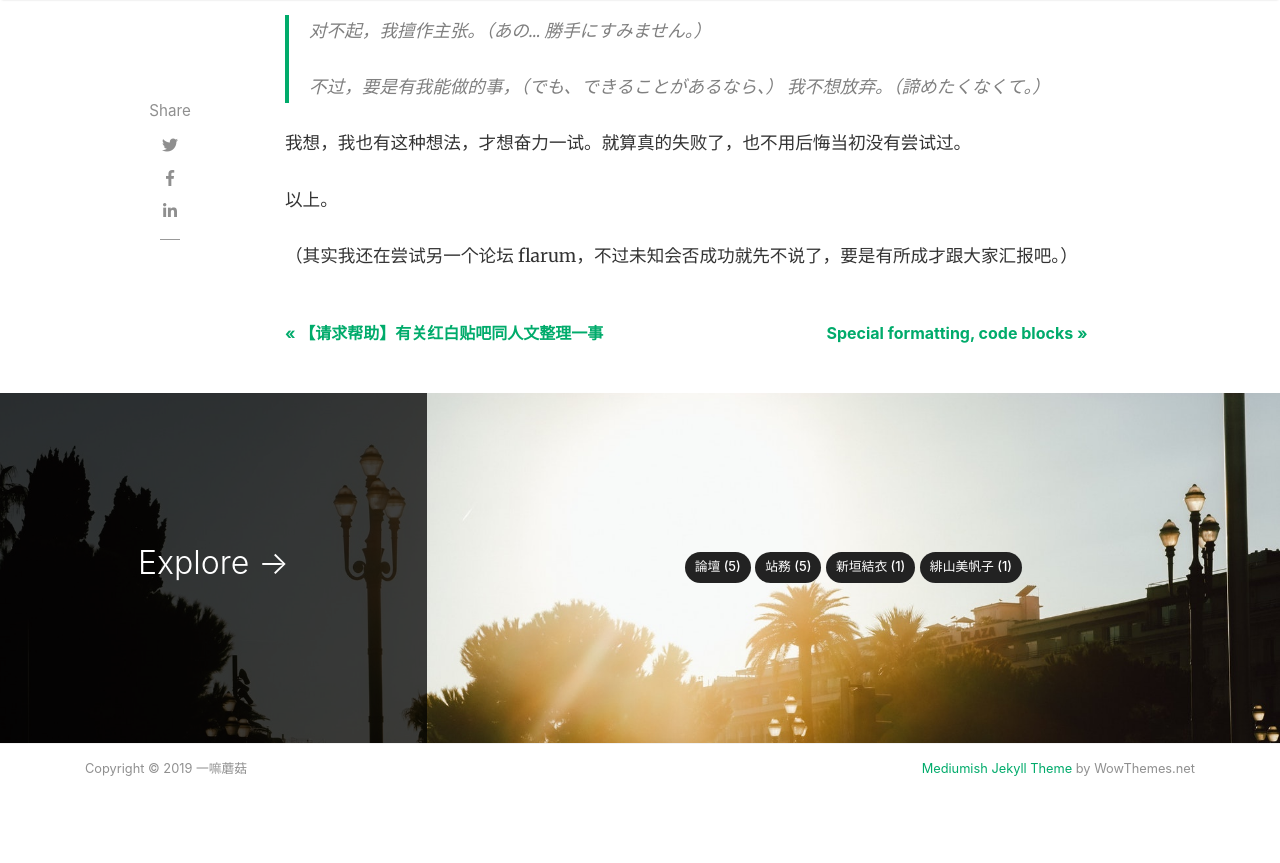
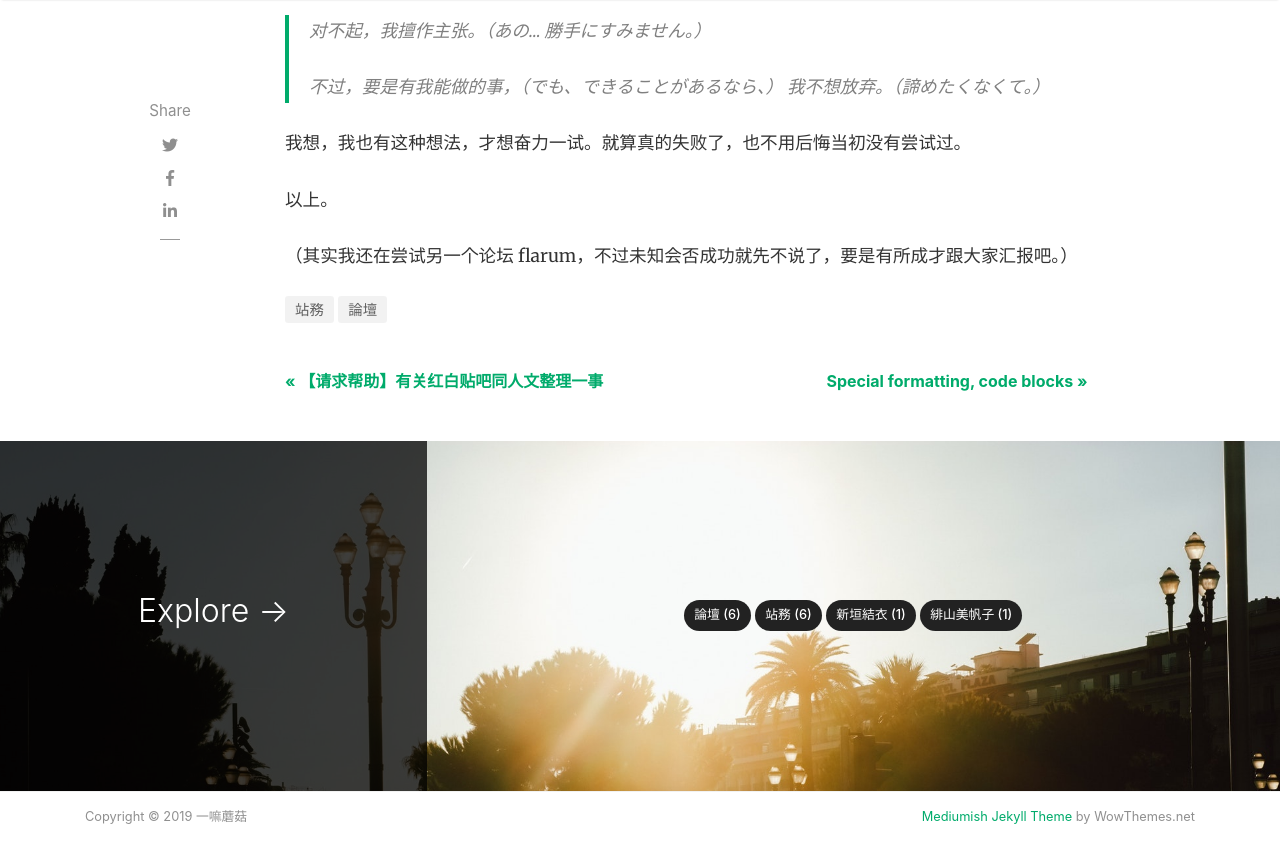
Before and after one commit to mogu-shirahi/mogu-shirahi.github.io, a Jekyll site: the page built from _posts/2019-06-01-【进度报告】有关红白贴吧同人文整理一事.md, in a window 1280 px wide and 900 px high, scrolled down 1222 px. Shown: the top 863 px of the window. Built offline with Jekyll 4.4.1, drawn with Linux system fonts in a browser that asks for light colours; nearby versions of some CDN libraries; comment, search, counter and statistics services are not loaded.

Commit message:
Update 2019-06-01-【进度报告】有关红白贴吧同人文整理一事.md

```diff
--- a/_posts/2019-06-01-【进度报告】有关红白贴吧同人文整理一事.md
+++ b/_posts/2019-06-01-【进度报告】有关红白贴吧同人文整理一事.md
@@ -4,6 +4,7 @@ author: mogu
 featured: false
 hidden: false
 title:  "【进度报告】有关红白贴吧同人文整理一事"
+categories: [ 論壇, 站務 ]
 
 ---
 上回提要：蘑菇收集了各位对于整理同人文平台的看法，大体来说有以下要求：
```
